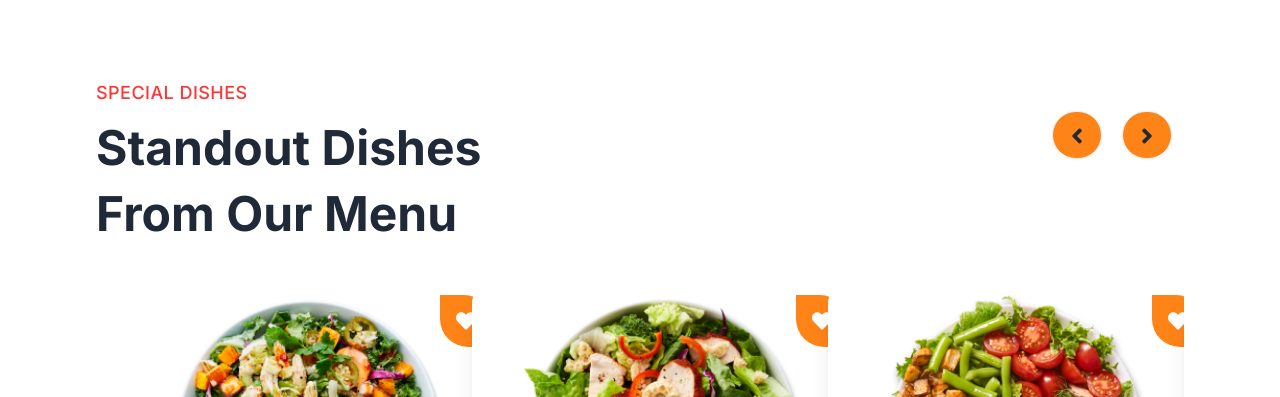
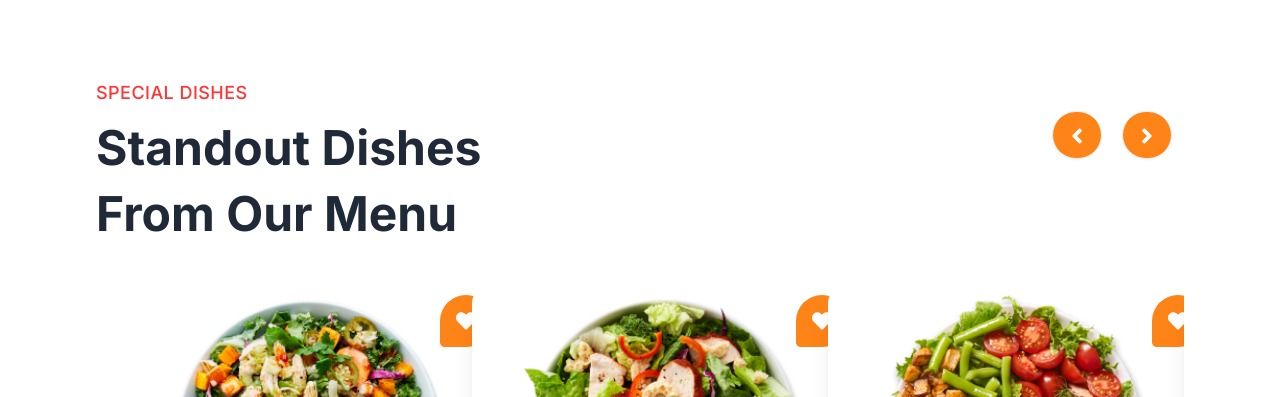
Before and after one commit to ManushaGunathilaka/food-website, a React (Vite) app in the folder food-client/: page / in a window 1280 px wide. Shown: the part 640-1037 px from the top of the page. Built offline with nearby package versions, Linux system fonts and the light colour scheme.

Commit message:
change colors

```diff
--- a/food-client/src/App.css
+++ b/food-client/src/App.css
@@ -20,7 +20,7 @@ header {
 }
 
 .heartStar {
-  border-radius: 0px 28px 0px 28px;
+  border-radius: 28px 28px 28px 5px;
 }
 
 /* Animation Keyframes */
--- a/food-client/src/pages/home/OurServices.jsx
+++ b/food-client/src/pages/home/OurServices.jsx
@@ -30,7 +30,7 @@ const serviceLists = [
 const OurServices = () => {
   return (
     <div className="section-container my-16">
-      <div className="flex flex-col md:flex-row items-center justify-between gap-12">
+      <div className="flex flex-col md:flex-row items-center justify-between gap-32">
         <div className="md:w-1/2">
           <div className="grid sm:grid-cols-2 grid-cols-1 gap-8 items-center">
             {serviceLists.map((service) => (
--- a/food-client/src/pages/home/SpecialDishes.jsx
+++ b/food-client/src/pages/home/SpecialDishes.jsx
@@ -99,13 +99,13 @@ const SpecialDishes = () => {
           onClick={() => slider?.current.slickPrev()}
           className="btn p-2 rounded-full ml-5 bg-orange"
         >
-          <FaAngleLeft className="w-8 h-8 p-1" />
+          <FaAngleLeft className="w-8 h-8 p-1 text-white" />
         </button>
         <button
           onClick={() => slider?.current.slickNext()}
           className="btn p-2 rounded-full ml-5 bg-orange"
         >
-          <FaAngleRight className="w-8 h-8 p-1" />
+          <FaAngleRight className="w-8 h-8 p-1 text-white" />
         </button>
       </div>
 
```
